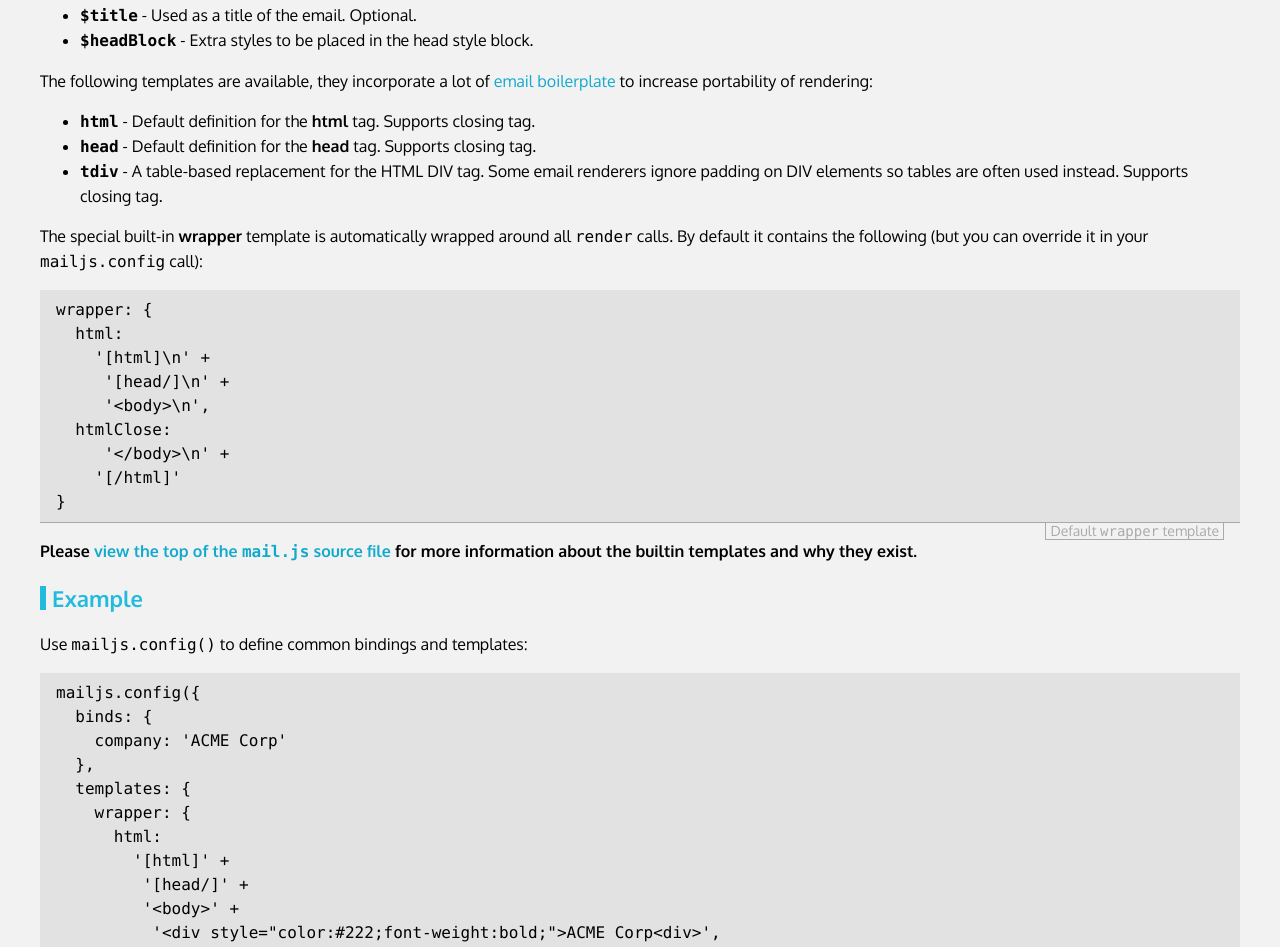
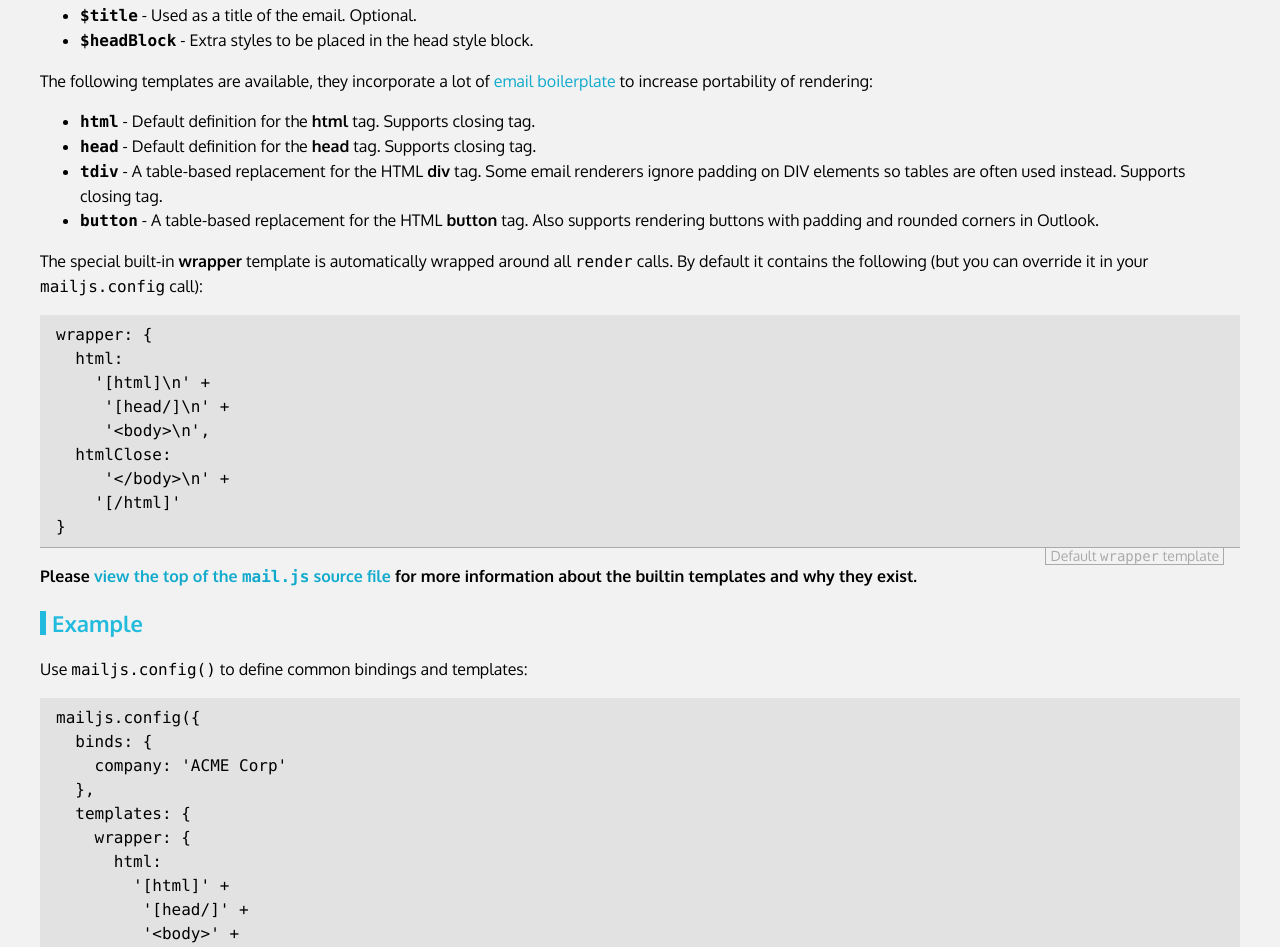
Before and after one commit to dimensia/mailjs, a plain HTML site: page index.html in a window 1280 px wide. Shown: the part 3276-4223 px from the top of the page. Drawn offline with Linux system fonts and the light colour scheme.

Commit message:
work on buttons

```diff
--- a/index.html
+++ b/index.html
@@ -205,7 +205,8 @@ binds: {
     <ul>
      <li><span class="code"><b>html</b></span> - Default definition for the <b>html</b> tag.  Supports closing tag.
      <li><span class="code"><b>head</b></span> - Default definition for the <b>head</b> tag.  Supports closing tag.
-     <li><span class="code"><b>tdiv</b></span> - A table-based replacement for the HTML DIV tag.  Some email renderers ignore padding on DIV elements so tables are often used instead.  Supports closing tag.
+     <li><span class="code"><b>tdiv</b></span> - A table-based replacement for the HTML <b>div</b> tag.  Some email renderers ignore padding on DIV elements so tables are often used instead.  Supports closing tag.
+     <li><span class="code"><b>button</b></span> - A table-based replacement for the HTML <b>button</b> tag.  Also supports rendering buttons with padding and rounded corners in Outlook.
     </ul>
 
     <p>
```
